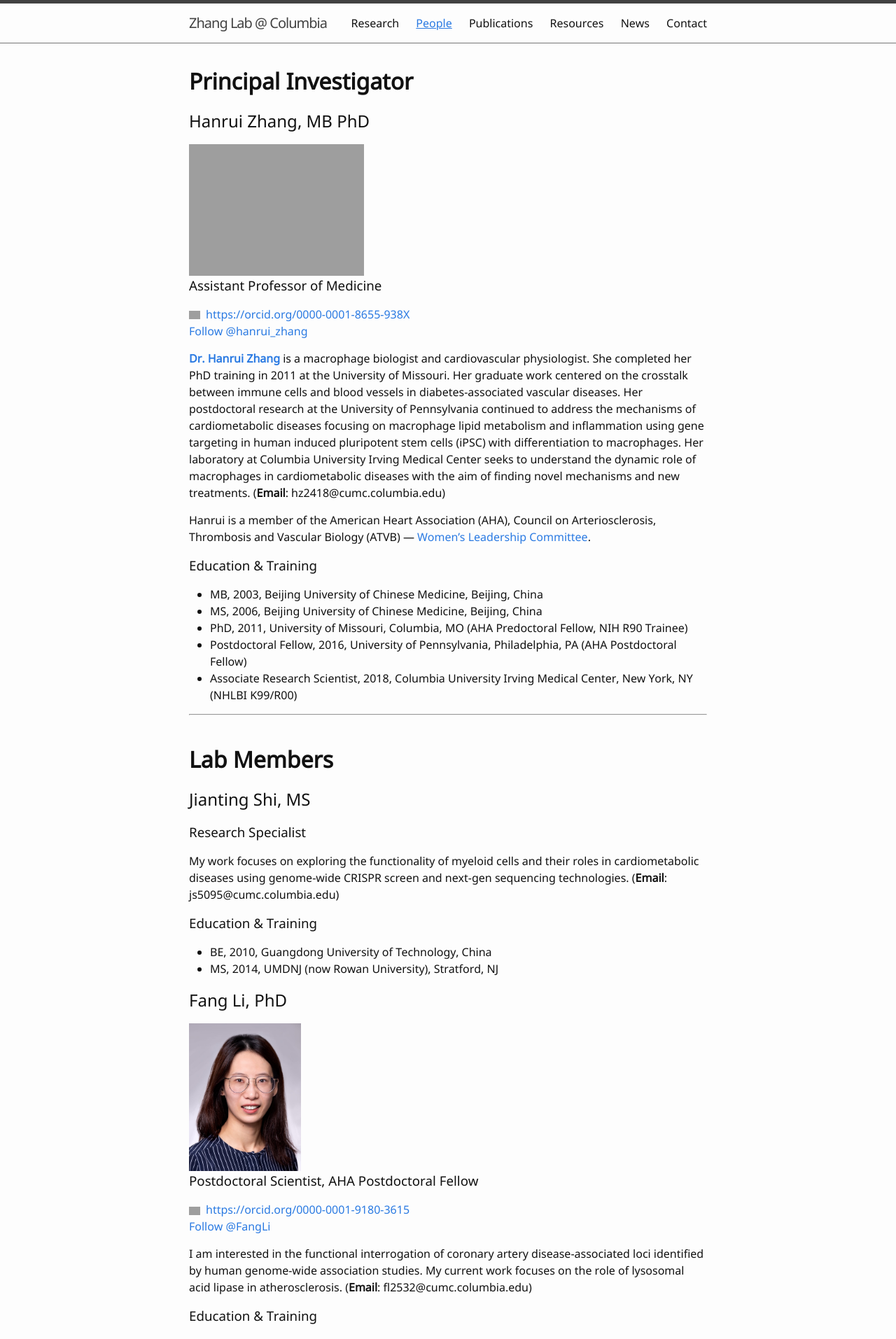
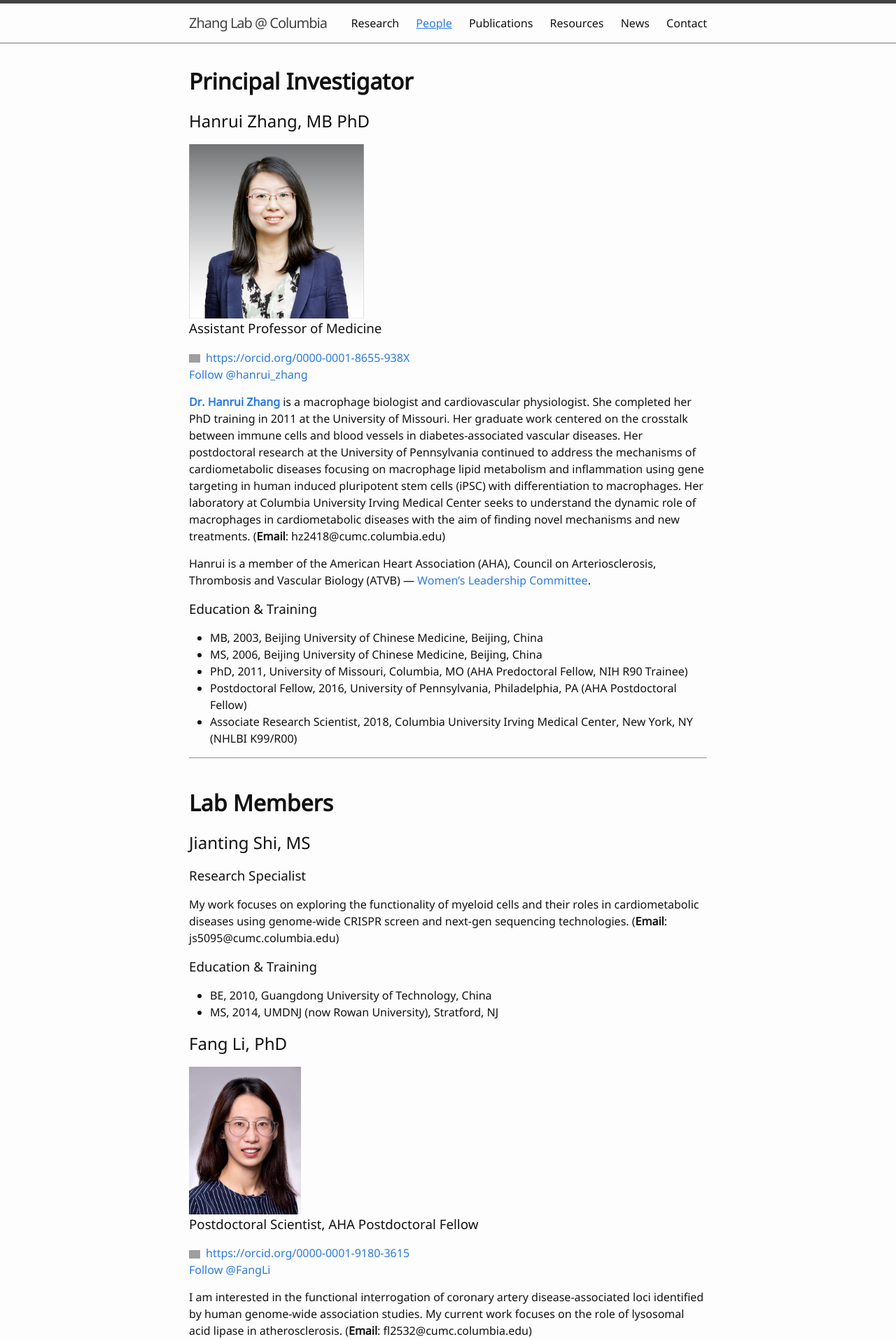
Before and after one commit to hanruizhang/zhanglab, a Jekyll site: the page built from 2_People.md, in a window 1280 px wide. Shown: the top 1913 px of the page at 70% size. Built offline with Jekyll 4.4.1, drawn with Linux system fonts in a browser that asks for light colours; comment, search, counter and statistics services are not loaded; grey boxes are pictures that could not be loaded.

Commit message:
Update 2_People.md

```diff
--- a/2_People.md
+++ b/2_People.md
@@ -7,7 +7,7 @@ nav: true
 
 ## Hanrui Zhang, MB PhD
 <div>
-  <img src="{{ '/images/Hanrui_Zhang_5.png' | absolute_url }}" alt="Hanrui_Zhang" width="250">
+  <img src="{{ '/images/Hanrui_Zhang_5.jpg' | absolute_url }}" alt="Hanrui_Zhang" width="250">
 </div>
 
 ### Assistant Professor of Medicine
```
